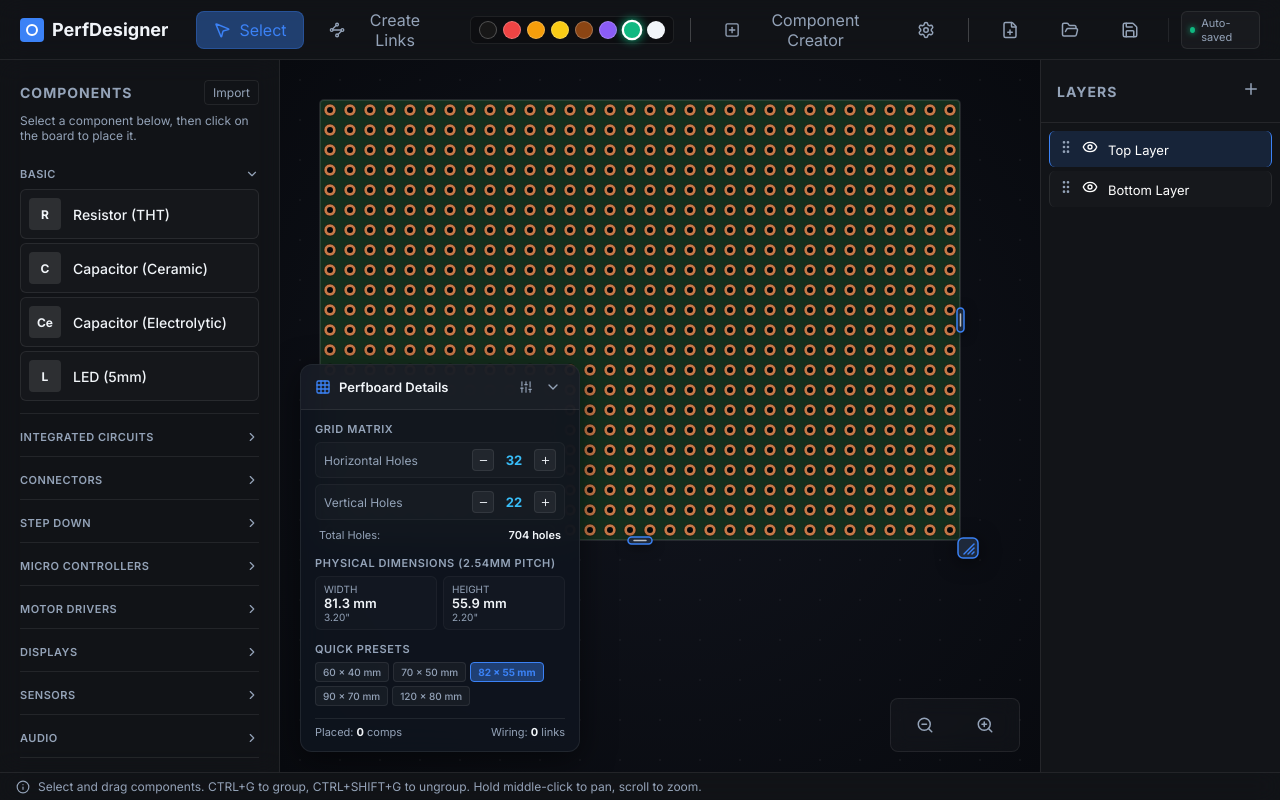
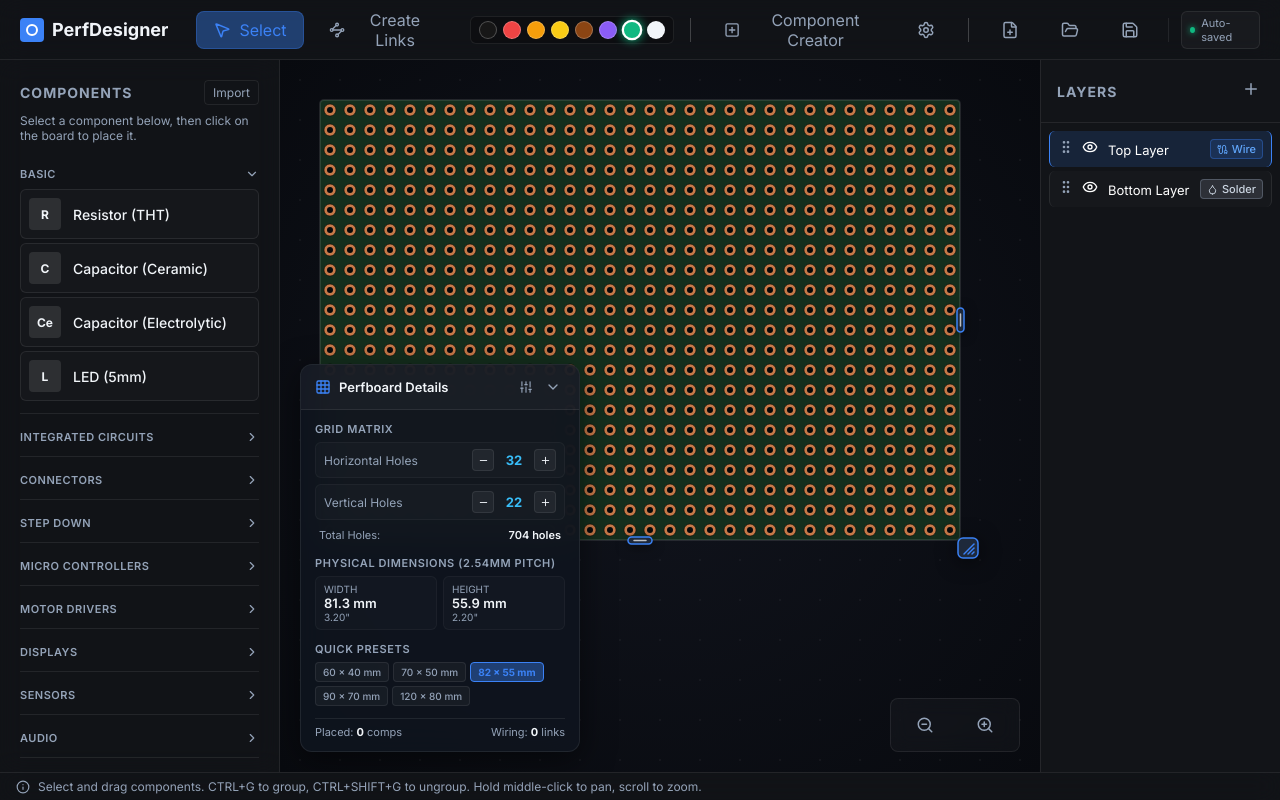
Before and after one commit to jaysonragasa/perfdesigner, a React (Vite) app: page / in a window 1280 px wide. Built offline with nearby package versions, Linux system fonts and the light colour scheme.

Commit message:
feat: add layer isSolder property to toggle any layer between solder bridge and wire

```diff
--- a/src/App.jsx
+++ b/src/App.jsx
@@ -40,10 +40,18 @@ const loadSavedSession = () => {
 function App() {
   const [savedSession] = useState(() => loadSavedSession());
 
-  const [layers, setLayers] = useState(() => savedSession?.layers || [
-    { id: 'top', name: 'Top Layer', visible: true },
-    { id: 'bottom', name: 'Bottom Layer', visible: true }
-  ]);
+  const [layers, setLayers] = useState(() => {
+    if (savedSession?.layers) {
+      return savedSession.layers.map(l => ({
+        ...l,
+        isSolder: l.isSolder !== undefined ? Boolean(l.isSolder) : (l.id === 'bottom')
+      }));
+    }
+    return [
+      { id: 'top', name: 'Top Layer', visible: true, isSolder: false },
+      { id: 'bottom', name: 'Bottom Layer', visible: true, isSolder: true }
+    ];
+  });
   const [activeLayerId, setActiveLayerId] = useState(() => savedSession?.activeLayerId || 'top');
   const [showGoldBorder, setShowGoldBorder] = useState(() => savedSession?.showGoldBorder !== undefined ? savedSession.showGoldBorder : true);
   const [dimInactiveLayers, setDimInactiveLayers] = useState(() => savedSession?.dimInactiveLayers !== undefined ? savedSession.dimInactiveLayers : true);
@@ -396,12 +404,15 @@ function App() {
         if (data.links) setLinks(data.links);
         if (data.customComponents) setCustomComponents(data.customComponents);
         if (data.layers) {
-          setLayers(data.layers);
+          setLayers(data.layers.map(l => ({
+            ...l,
+            isSolder: l.isSolder !== undefined ? Boolean(l.isSolder) : (l.id === 'bottom')
+          })));
         } else {
           // Legacy support
           setLayers([
-            { id: 'top', name: 'Top Layer', visible: true },
-            { id: 'bottom', name: 'Bottom Layer', visible: true }
+            { id: 'top', name: 'Top Layer', visible: true, isSolder: false },
+            { id: 'bottom', name: 'Bottom Layer', visible: true, isSolder: true }
           ]);
         }
       } catch (err) {
--- a/src/components/Board.jsx
+++ b/src/components/Board.jsx
@@ -28,11 +28,14 @@ function getIntersection(A, B, C, D) {
   return null;
 }
 
-function generateLinkPath(link, index, allLinks) {
+function generateLinkPath(link, index, allLinks, layers = []) {
   if (link.points.length < 2) return '';
 
-  // Solder traces (bottom layer) just use simple lines without arcs
-  if (link.layer === 'bottom') {
+  const layerDef = layers.find(l => l.id === (link.layer || 'top'));
+  const isSolder = layerDef ? (layerDef.isSolder !== undefined ? Boolean(layerDef.isSolder) : layerDef.id === 'bottom') : (link.layer === 'bottom');
+
+  // Solder traces (solder bridge layers) just use simple lines without arcs
+  if (isSolder) {
     return `M ${link.points[0].x * SPACING} ${link.points[0].y * SPACING} ` +
            link.points.slice(1).map(p => `L ${p.x * SPACING} ${p.y * SPACING}`).join(' ');
   }
@@ -50,6 +53,7 @@ function generateLinkPath(link, index, allLinks) {
     // Check against all PREVIOUS links on the same layer
     for (let prevIdx = 0; prevIdx < index; prevIdx++) {
       const prevLink = allLinks[prevIdx];
+      if ((prevLink.layer || 'top') !== (link.layer || 'top')) continue;
       for (let j = 0; j < prevLink.points.length - 1; j++) {
         const C = prevLink.points[j];
         const D = prevLink.points[j + 1];
@@ -527,15 +531,20 @@ const Board = ({ width, height, layers, activeLayerId, showGoldBorder, dimInacti
           orderedVisibleLayers.forEach(layerItem => {
             globallyOrderedLinks.push(...links.filter(l => (l.layer || 'top') === layerItem.id));
           });
+          const isLayerSolder = (layerId) => {
+            const l = layers.find(layer => layer.id === layerId);
+            return l ? (l.isSolder !== undefined ? Boolean(l.isSolder) : l.id === 'bottom') : (layerId === 'bottom');
+          };
+
           const linkPaths = {};
           globallyOrderedLinks.forEach((link, i) => {
-            linkPaths[link.id] = generateLinkPath(link, i, globallyOrderedLinks);
+            linkPaths[link.id] = generateLinkPath(link, i, globallyOrderedLinks, layers);
           });
 
           const renderLink = (link) => {
             if (link.points.length === 0) return null;
             const linkLayer = link.layer || 'top';
-            const isBottom = linkLayer === 'bottom';
+            const isSolder = isLayerSolder(linkLayer);
             const pathString = linkPaths[link.id];
 
             return (
@@ -548,8 +557,8 @@ const Board = ({ width, height, layers, activeLayerId, showGoldBorder, dimInacti
                   <path
                     d={pathString}
                     fill="none"
-                    stroke={link.color || (isBottom ? 'var(--solder)' : 'var(--wire)')}
-                    strokeWidth={isBottom ? 10 : 6}
+                    stroke={link.color || (isSolder ? 'var(--solder)' : 'var(--wire)')}
+                    strokeWidth={isSolder ? 10 : 6}
                     strokeLinecap="round"
                     strokeLinejoin="round"
                     style={{ pointerEvents: 'none' }}
@@ -574,9 +583,9 @@ const Board = ({ width, height, layers, activeLayerId, showGoldBorder, dimInacti
                   >
                     <circle r={12} fill="transparent" style={{ pointerEvents: 'all' }} />
                     <circle
-                      r={isBottom ? 6 : 4}
-                      fill={isBottom ? 'var(--solder-hover)' : '#fff'}
-                      stroke={link.color || (isBottom ? 'var(--solder)' : 'var(--wire)')}
+                      r={isSolder ? 6 : 4}
+                      fill={isSolder ? 'var(--solder-hover)' : '#fff'}
+                      stroke={link.color || (isSolder ? 'var(--solder)' : 'var(--wire)')}
                       strokeWidth="2"
                     />
                   </g>
--- a/src/components/LayersPanel.jsx
+++ b/src/components/LayersPanel.jsx
@@ -1,5 +1,5 @@
 import React, { useState } from 'react';
-import { Eye, EyeOff, GripVertical, Plus, Trash2 } from 'lucide-react';
+import { Eye, EyeOff, GripVertical, Plus, Trash2, Droplet, Cable } from 'lucide-react';
 
 const LayersPanel = ({ layers, setLayers, activeLayerId, setActiveLayerId }) => {
   const [draggedIdx, setDraggedIdx] = useState(null);
@@ -58,7 +58,8 @@ const LayersPanel = ({ layers, setLayers, activeLayerId, setActiveLayerId }) =>
     const newLayer = {
       id,
       name: `Layer ${layers.length + 1}`,
-      visible: true
+      visible: true,
+      isSolder: false
     };
     setLayers([newLayer, ...layers]);
     setActiveLayerId(id);
@@ -183,6 +184,43 @@ const LayersPanel = ({ layers, setLayers, activeLayerId, setActiveLayerId }) =>
               )}
             </div>
 
+            {/* Solder Bridge / Wire toggle badge */}
+            {(() => {
+              const isSolder = layer.isSolder !== undefined ? Boolean(layer.isSolder) : (layer.id === 'bottom');
+              return (
+                <button
+                  type="button"
+                  onClick={(e) => {
+                    e.stopPropagation();
+                    setLayers(prev => prev.map(l => l.id === layer.id ? {
+                      ...l,
+                      isSolder: !isSolder
+                    } : l));
+                  }}
+                  title={isSolder
+                    ? "Solder Bridge layer (flat solder traces, no wire curling). Click to convert to Wire layer."
+                    : "Wire layer (insulated jumper wires with curling arcs). Click to convert to Solder Bridge layer."}
+                  style={{
+                    display: 'flex',
+                    alignItems: 'center',
+                    gap: '4px',
+                    padding: '2px 6px',
+                    borderRadius: '4px',
+                    background: isSolder ? 'rgba(148, 163, 184, 0.18)' : 'rgba(59, 130, 246, 0.15)',
+                    border: `1px solid ${isSolder ? 'rgba(148, 163, 184, 0.35)' : 'rgba(59, 130, 246, 0.35)'}`,
+                    color: isSolder ? '#cbd5e1' : '#60a5fa',
+                    cursor: 'pointer',
+                    fontSize: '11px',
+                    fontWeight: '500',
+                    marginLeft: '6px'
+                  }}
+                >
+                  {isSolder ? <Droplet size={11} /> : <Cable size={11} />}
+                  <span>{isSolder ? 'Solder' : 'Wire'}</span>
+                </button>
+              );
+            })()}
+
             {(layer.id !== 'top' && layer.id !== 'bottom') && (
               <div
                 onClick={(e) => { e.stopPropagation(); deleteLayer(layer.id); }}
```
